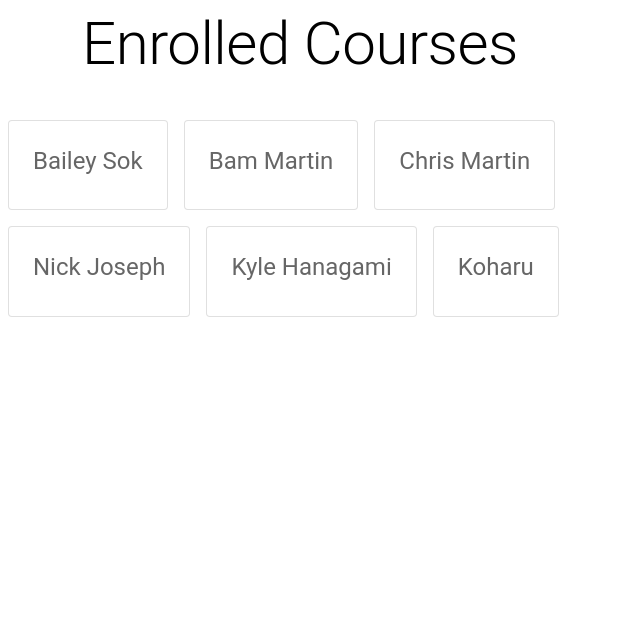
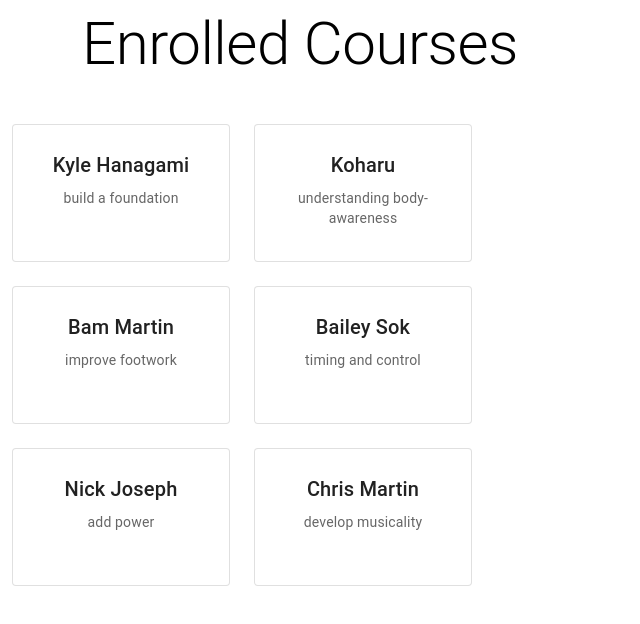
Before and after one commit to divyam123-EECS-Physics/YouTubeCoursify, a React (Create React App) app in the folder TypeReact/chrome-react-seo-extension/: page /EnrolledCourses in a window 1280 px wide. Shown: the top 624 px of the page, without its empty margins (0-640 px from the left). Built offline with nearby package versions, Linux system fonts and the light colour scheme.

Commit message:
modified cards (hardcoded size + added description)

```diff
--- a/TypeReact/chrome-react-seo-extension/src/EnrolledCourses.tsx
+++ b/TypeReact/chrome-react-seo-extension/src/EnrolledCourses.tsx
@@ -10,15 +10,17 @@
 import { CardActionArea } from '@mui/material';
 
 export default function EnrolledCourses() {
+
     const courseList = [
-        {name:"Bailey Sok"},
-        {name:"Bam Martin"},
-        {name:"Chris Martin"},
-        {name:"Nick Joseph"},
-        {name:"Kyle Hanagami"},
-        {name:"Koharu"},
+        {name:"Kyle Hanagami", description: "build a foundation"},
+        {name:"Koharu", description: "understanding body-awareness"},
+        {name:"Bam Martin", description: "improve footwork"},
+        {name:"Bailey Sok", description: "timing and control"},
+        {name:"Nick Joseph", description: "add power"},
+        {name:"Chris Martin", description: "develop musicality"},
+    ];
 
-    ];
+    // TODO: change path name
     const path = "/OptionsPage";
 
     return (
@@ -27,15 +29,18 @@
             <Box sx={{ display: 'flex', flexDirection: 'row', flexWrap: 'wrap', justifyContent: 'flex-start' }}>
 
                 {courseList.map((course) =>
-                    // TODO: change path name
+
                     // *textDecor= none gets rids of underline from text
                     <Link to={path} style={{ textDecoration: 'none' }}>
-                        <Card variant="outlined" sx= {{padding: 1, margin: 1}}>
+                        <Card variant="outlined" sx= {{padding: 1, margin: 1.5, width: 200, height: 120}}>
                             {/* //! this makes the whole card clickable */}
                             <CardActionArea>
                                 <CardContent>
-                                    <Typography variant="h5" color="text.secondary" gutterBottom>
+                                    <Typography variant="h6" color="text.primary" gutterBottom>
                                     {course.name}
+                                    </Typography>
+                                    <Typography variant="body2" color="text.secondary" gutterBottom>
+                                    {course.description}
                                     </Typography>
                                 </CardContent>
                             </CardActionArea>
```
